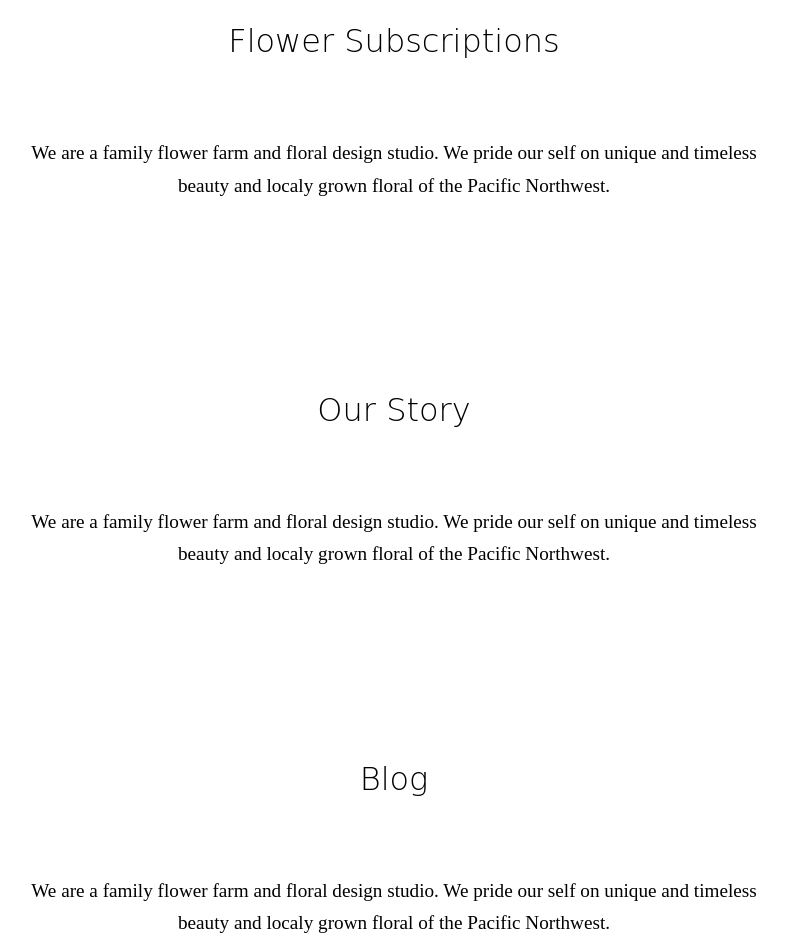
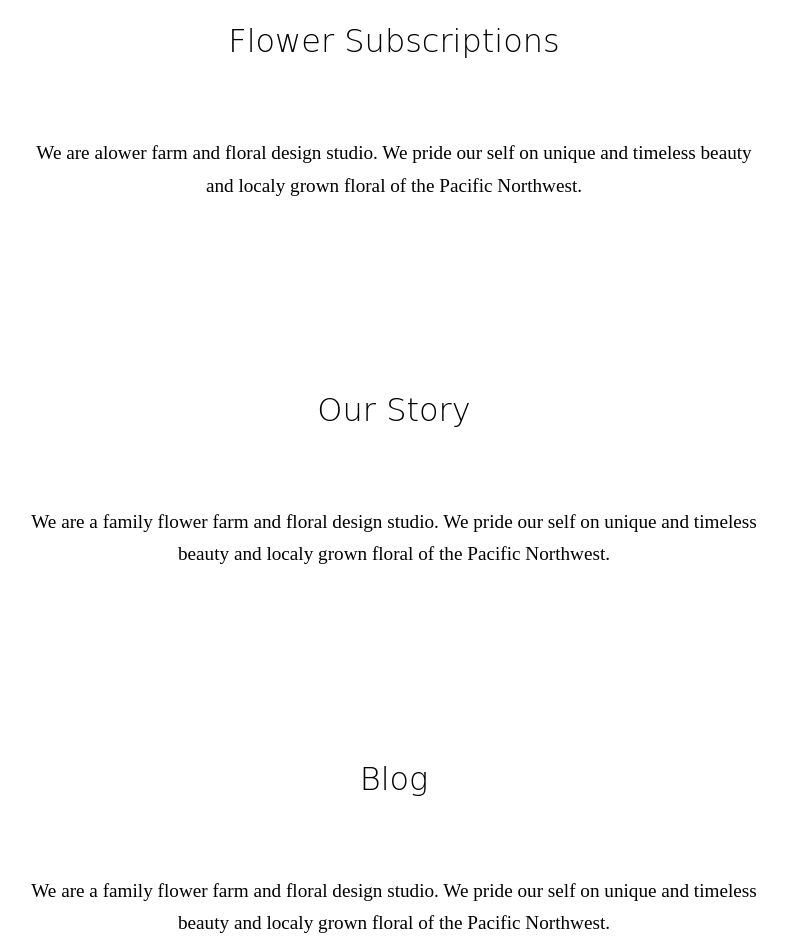
Before and after one commit to brain11f/moringSongFarm, a plain HTML site: page index.html in a window 1280 px wide. Shown: the part 900-1837 px from the top of the page, without its empty margins (246-1033 px from the left). Drawn offline with Linux system fonts and the light colour scheme; a web font is replaced by a local one.

Commit message:
aug 31st 2015

```diff
--- a/index.html
+++ b/index.html
@@ -15,8 +15,8 @@
 			    <li class="instagram-image image-4 image-5"></li>
 			    <li class="instagram-image image-8"></li>
 			    <li class="instagram-image image-9 image-10"></li>
-                <li class="instagram-image image-11"></li>
-                <li class="instagram-image image-6 image-7"></li>
+       <li class="instagram-image image-11"></li>
+       <li class="instagram-image image-6 image-7"></li>
 		    </ul>
         </section>
         <section class="menu">
@@ -40,7 +40,7 @@
         </section>
         <section class="Flower-Subscriptions">
             <h3>Flower Subscriptions</h3>
-            <p>We are a family flower farm and floral design studio. We pride our self on unique and timeless beauty and localy grown floral of the Pacific Northwest.</p>
+            <p>We are alower farm and floral design studio. We pride our self on unique and timeless beauty and localy grown floral of the Pacific Northwest.</p>
         </section>
         <section class="Our-Story">
             <h3>Our Story</h3>
```
